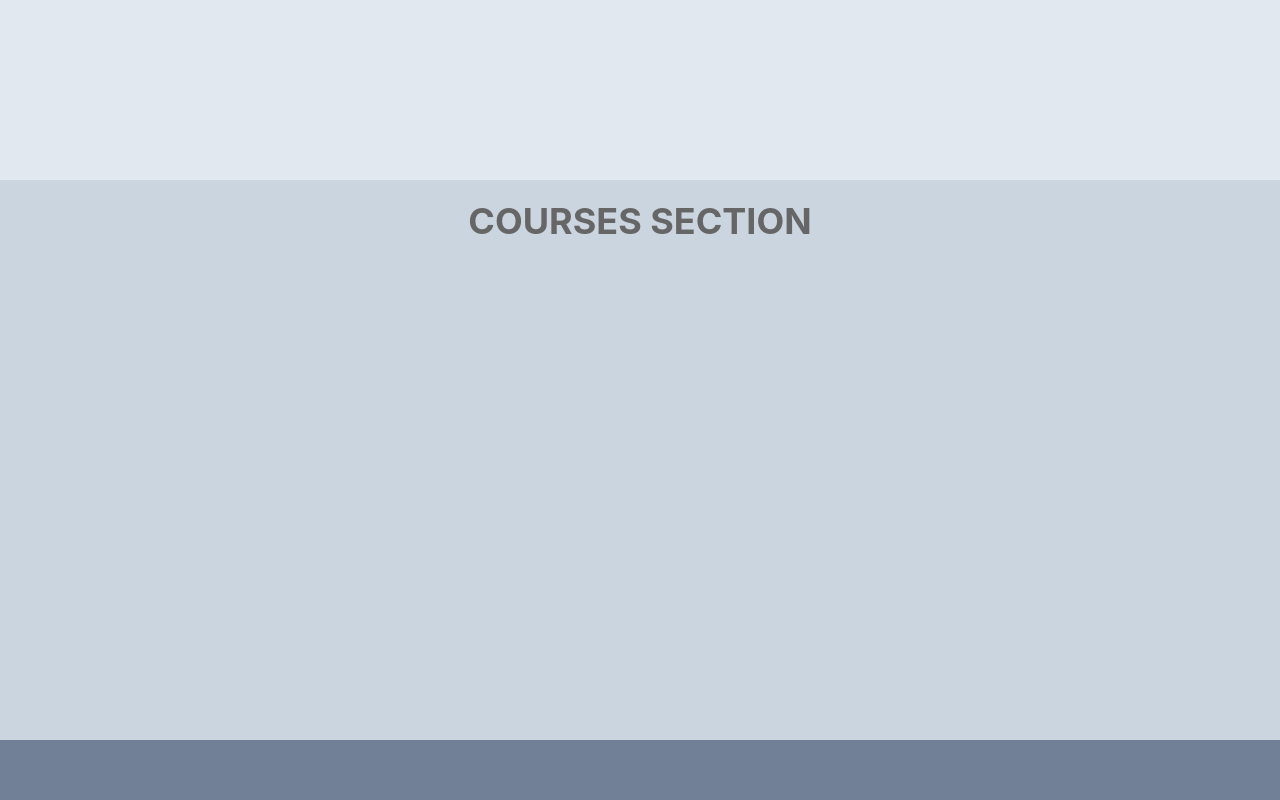
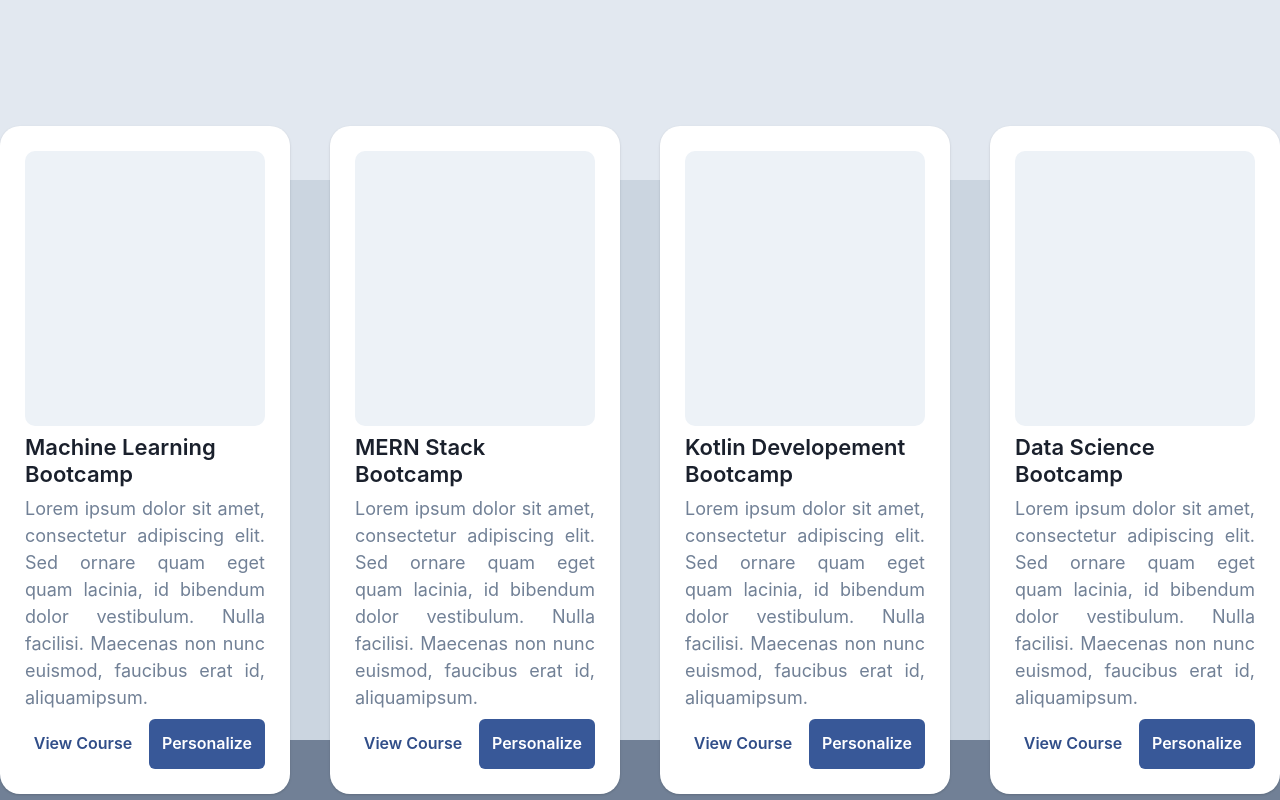
Before and after one commit to Sparsh47/SIH, a React (Create React App) app: page /landing in a window 1280 px wide. Shown: the part 620-1420 px from the top of the page. Built offline with nearby package versions, Linux system fonts and the light colour scheme.

Commit message:
Created basic courses section

```diff
--- /dev/null
+++ b/src/components/CourseCard.jsx
@@ -0,0 +1,38 @@
+import {
+  Heading,
+  Text,
+  Box,
+  Card,
+  CardBody,
+  Stack,
+  Button,
+  HStack,
+} from "@chakra-ui/react";
+
+function CourseCard(props) {
+  return (
+    <Card maxW="420px" borderRadius="20px" p="5px">
+      <CardBody>
+        <Stack>
+          <Box bg="gray.100" h="275px" w="100%" borderRadius="10px"></Box>
+          <Heading fontSize="22px" fontWeight="semibold">
+            {props.title}
+          </Heading>
+          <Text fontSize="18px" textAlign="justify" color="gray.500">
+            {props.desc}
+          </Text>
+          <HStack minH="fit-content">
+            <Button variant="ghost" colorScheme="facebook" w="sm" h="50px">
+              View Course
+            </Button>
+            <Button variant="solid" colorScheme="facebook" w="sm" h="50px">
+              Personalize
+            </Button>
+          </HStack>
+        </Stack>
+      </CardBody>
+    </Card>
+  );
+}
+
+export default CourseCard;
--- /dev/null
+++ b/src/components/Courses.js
@@ -0,0 +1,22 @@
+export const courses = [
+  {
+    id: 1,
+    title: "Machine Learning Bootcamp",
+    desc: " Lorem ipsum dolor sit amet, consectetur adipiscing elit. Sed ornare quam eget quam lacinia, id bibendum dolor vestibulum. Nulla facilisi. Maecenas non nunc euismod, faucibus erat id, aliquamipsum.",
+  },
+  {
+    id: 2,
+    title: "MERN Stack Bootcamp",
+    desc: " Lorem ipsum dolor sit amet, consectetur adipiscing elit. Sed ornare quam eget quam lacinia, id bibendum dolor vestibulum. Nulla facilisi. Maecenas non nunc euismod, faucibus erat id, aliquamipsum.",
+  },
+  {
+    id: 3,
+    title: "Kotlin Developement Bootcamp",
+    desc: " Lorem ipsum dolor sit amet, consectetur adipiscing elit. Sed ornare quam eget quam lacinia, id bibendum dolor vestibulum. Nulla facilisi. Maecenas non nunc euismod, faucibus erat id, aliquamipsum.",
+  },
+  {
+    id: 4,
+    title: "Data Science Bootcamp",
+    desc: " Lorem ipsum dolor sit amet, consectetur adipiscing elit. Sed ornare quam eget quam lacinia, id bibendum dolor vestibulum. Nulla facilisi. Maecenas non nunc euismod, faucibus erat id, aliquamipsum.",
+  },
+];
--- a/src/components/CoursesSwiper.jsx
+++ b/src/components/CoursesSwiper.jsx
@@ -1,36 +1,16 @@
-import {
-  Heading,
-  Text,
-  Box,
-  Card,
-  CardBody,
-  CardHeader,
-  Stack,
-} from "@chakra-ui/react";
-import { Image } from "@chakra-ui/react";
+import { HStack } from "@chakra-ui/react";
+import CourseCard from "./CourseCard";
+import { courses } from "./Courses";
 
 function CoursesSwiper() {
   return (
-    <Box w="100%" h="70vh" bg="gray.300">
-      <Heading py="20px" color="#666" textAlign="center">
-        COURSES SECTION
-      </Heading>
-      {/* <Card maxW="sm">
-        <CardHeader fontSize="24px" fontWeight="bold">
-          COURSE
-        </CardHeader>
-        <CardBody>
-          <Image
-            src="https://th.bing.com/th/id/R.16bfcf3e8b0ad677369b608a7d5f6df6?rik=yaTF2TycYconWw&pid=ImgRaw&r=0"
-            alt="example"
-            borderRadius="lg"
-          />
-          <Stack>
-            <Text fontSize="20px">Machine Learning Course</Text>
-          </Stack>
-        </CardBody>
-      </Card> */}
-    </Box>
+    <HStack w="100%" h="70vh" bg="gray.300" spacing={10} justify="center">
+      {courses.map((course) => {
+        return (
+          <CourseCard key={course.id} title={course.title} desc={course.desc} />
+        );
+      })}
+    </HStack>
   );
 }
 
```
